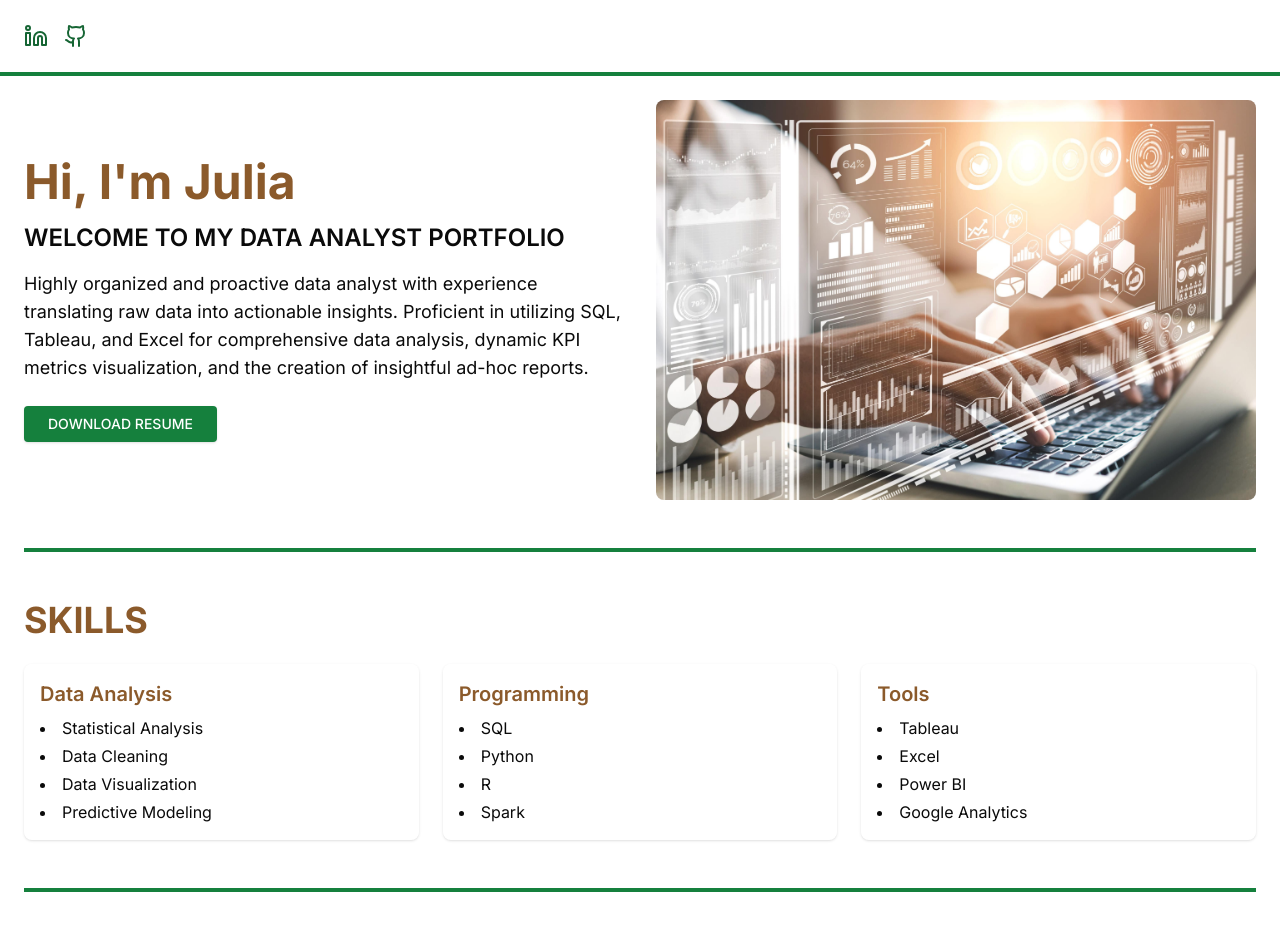
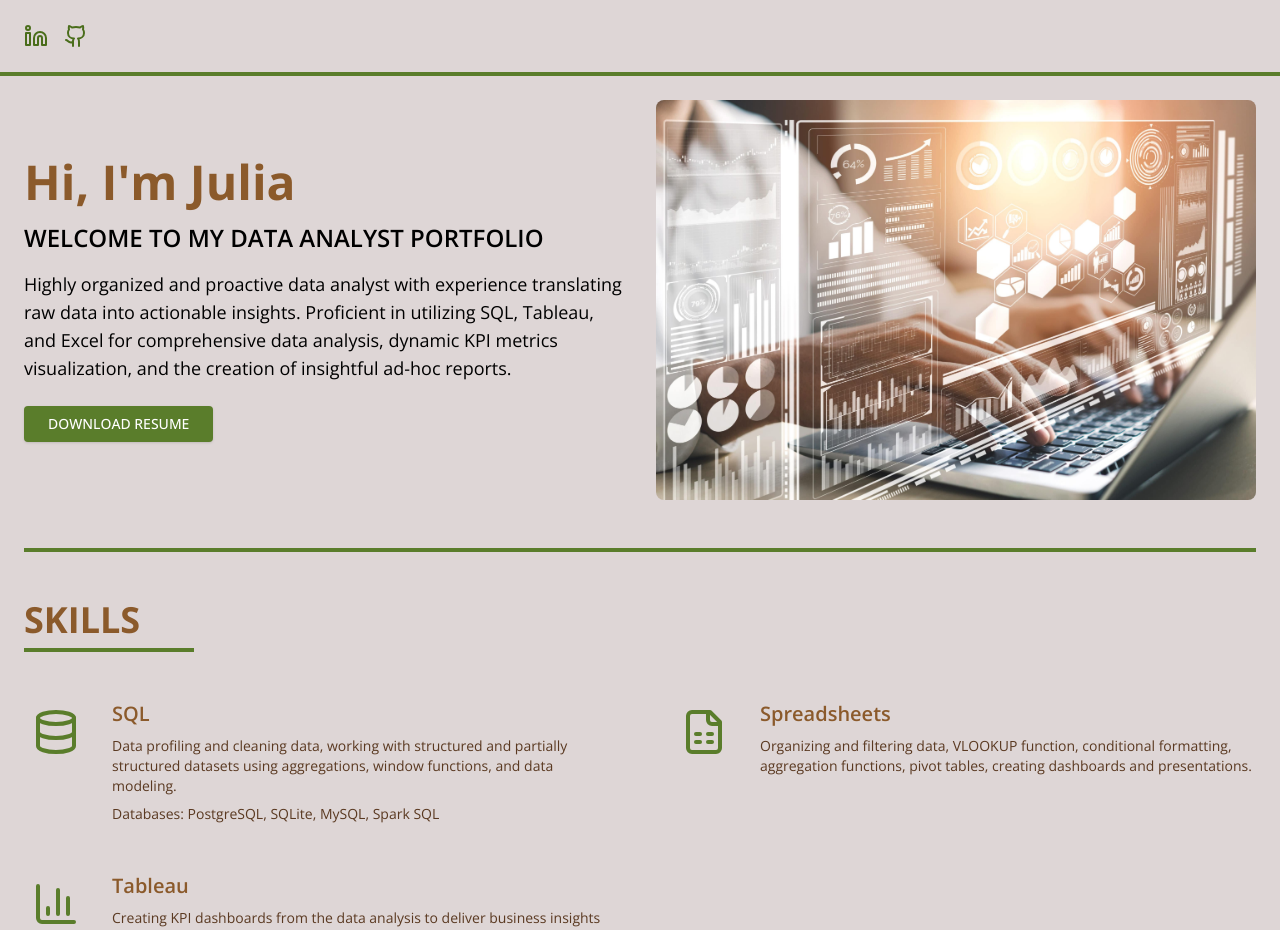
Before and after one commit to jnsoumya/my_portfolio, a Next.js app: page / in a window 1280 px wide. Shown: the top 930 px of the page. Built offline with nearby package versions, Linux system fonts and the light colour scheme.

Commit message:
theme and section setup for default ui

```diff
--- a/src/app/globals.css
+++ b/src/app/globals.css
@@ -111,6 +111,7 @@
   }
 
   body {
-    @apply bg-background text-foreground;
+    background: #DED6D6;
+    /* @apply bg-background text-foreground; */
   }
 }
--- a/src/app/layout.jsx
+++ b/src/app/layout.jsx
@@ -1,9 +1,9 @@
-import { Inter } from "next/font/google";
+import { Open_Sans } from "next/font/google";
 import "./globals.css";
 import { SidebarProvider } from "@/components/ui/sidebar";
 // import { ThemeProvider } from "@/components/theme-provider";
 
-const inter = Inter({ subsets: ["latin"] });
+const inter = Open_Sans({ subsets: ["latin"] });
 
 export const metadata = {
   title: "Data Analyst Portfolio",
--- a/src/components/main-content.jsx
+++ b/src/components/main-content.jsx
@@ -11,11 +11,12 @@ export function MainContent() {
   return (
     <>
       {/* <SidebarInset className="bg-[#E8E1DD] text-[#5A3921]"> */}
+      <div className="max-w-screen-xl mx-auto">
         <header className="flex justify-between items-center p-4 md:p-6">
           {/* <SidebarTrigger>
           <Menu className="h-6 w-6 text-green-800" />
         </SidebarTrigger> */}
-        <div className="flex gap-4">
+          <div className="flex flex-row gap-4">
             <a
               href="https://linkedin.com"
               target="_blank"
@@ -34,6 +35,7 @@ export function MainContent() {
             </a>
           </div>
         </header>
+      </div>
 
       <div className="h-1 w-full bg-green-700"></div>
 
--- a/src/components/skills-section.jsx
+++ b/src/components/skills-section.jsx
@@ -1,45 +1,56 @@
+import { Database, FileSpreadsheet, BarChart3 } from "lucide-react";
+
+const skills = [
+  {
+    title: "SQL",
+    icon: <Database className="h-12 w-12 text-green-700" />,
+    description:
+      "Data profiling and cleaning data, working with structured and partially structured datasets using aggregations, window functions, and data modeling.",
+    additionalInfo: "Databases: PostgreSQL, SQLite, MySQL, Spark SQL",
+  },
+  {
+    title: "Spreadsheets",
+    icon: <FileSpreadsheet className="h-12 w-12 text-green-700" />,
+    description:
+      "Organizing and filtering data, VLOOKUP function, conditional formatting, aggregation functions, pivot tables, creating dashboards and presentations.",
+  },
+  {
+    title: "Tableau",
+    icon: <BarChart3 className="h-12 w-12 text-green-700" />,
+    description:
+      "Creating KPI dashboards from the data analysis to deliver business insights and recommendations to primary stakeholders",
+  },
+];
+
 export function SkillsSection() {
   return (
     <section>
-      <h2 className="text-3xl md:text-4xl font-bold text-[#8B5A2B] mb-6">
+      <h2 className="text-3xl md:text-4xl font-bold text-[#8B5A2B] mb-2">
         SKILLS
       </h2>
+      <div className="h-1 w-[170px] bg-green-700 mb-12"></div>
 
-      {/* Skills content will go here */}
-      <div className="grid grid-cols-1 md:grid-cols-2 lg:grid-cols-3 gap-6">
-        <div className="p-4 bg-white/50 rounded-lg shadow">
-          <h3 className="text-xl font-semibold text-[#8B5A2B] mb-2">
-            Data Analysis
-          </h3>
-          <ul className="list-disc list-inside space-y-1">
-            <li>Statistical Analysis</li>
-            <li>Data Cleaning</li>
-            <li>Data Visualization</li>
-            <li>Predictive Modeling</li>
-          </ul>
-        </div>
+      <div className="grid grid-cols-1 md:grid-cols-2 gap-x-16 gap-y-12">
+        {skills.map((skill, index) => (
+          <div key={index} className="flex gap-6">
+            <div className="relative flex-shrink-0">
+              {/* <div className="absolute inset-0 border border-green-700 rotate-45 transform-gpu"></div> */}
+              <div className="relative flex items-center justify-center h-16 w-16 z-10">
+                {skill.icon}
+              </div>
+            </div>
 
-        <div className="p-4 bg-white/50 rounded-lg shadow">
-          <h3 className="text-xl font-semibold text-[#8B5A2B] mb-2">
-            Programming
-          </h3>
-          <ul className="list-disc list-inside space-y-1">
-            <li>SQL</li>
-            <li>Python</li>
-            <li>R</li>
-            <li>Spark</li>
-          </ul>
-        </div>
-
-        <div className="p-4 bg-white/50 rounded-lg shadow">
-          <h3 className="text-xl font-semibold text-[#8B5A2B] mb-2">Tools</h3>
-          <ul className="list-disc list-inside space-y-1">
-            <li>Tableau</li>
-            <li>Excel</li>
-            <li>Power BI</li>
-            <li>Google Analytics</li>
-          </ul>
-        </div>
+            <div className="flex flex-col">
+              <h3 className="text-xl font-semibold text-[#8B5A2B] mb-2">
+                {skill.title}
+              </h3>
+              <p className="text-sm text-[#5A3921] mb-2">{skill.description}</p>
+              {skill.additionalInfo && (
+                <p className="text-sm text-[#5A3921]">{skill.additionalInfo}</p>
+              )}
+            </div>
+          </div>
+        ))}
       </div>
     </section>
   );
--- a/tailwind.config.js
+++ b/tailwind.config.js
@@ -7,65 +7,77 @@ module.exports = {
     "./src/app/**/*.{js,ts,jsx,tsx,mdx}",
   ],
   theme: {
+    container: {
+      center: true,
+      padding: "2rem",
+      screens: {
+        "2xl": "1400px",
+      },
+    },
     extend: {
       colors: {
-  			background: 'hsl(var(--background))',
-  			foreground: 'hsl(var(--foreground))',
-  			card: {
-  				DEFAULT: 'hsl(var(--card))',
-  				foreground: 'hsl(var(--card-foreground))'
+        border: "hsl(var(--border))",
+        input: "hsl(var(--input))",
+        ring: "hsl(var(--ring))",
+        background: "hsl(var(--background))",
+        foreground: "hsl(var(--foreground))",
+        primary: {
+          DEFAULT: "hsl(var(--primary))",
+          foreground: "hsl(var(--primary-foreground))",
+        },
+        secondary: {
+          DEFAULT: "hsl(var(--secondary))",
+          foreground: "hsl(var(--secondary-foreground))",
+        },
+        destructive: {
+          DEFAULT: "hsl(var(--destructive))",
+          foreground: "hsl(var(--destructive-foreground))",
+        },
+        muted: {
+          DEFAULT: "hsl(var(--muted))",
+          foreground: "hsl(var(--muted-foreground))",
+        },
+        accent: {
+          DEFAULT: "hsl(var(--accent))",
+          foreground: "hsl(var(--accent-foreground))",
         },
         popover: {
-  				DEFAULT: 'hsl(var(--popover))',
-  				foreground: 'hsl(var(--popover-foreground))'
+          DEFAULT: "hsl(var(--popover))",
+          foreground: "hsl(var(--popover-foreground))",
         },
-  			primary: {
-  				DEFAULT: 'hsl(var(--primary))',
-  				foreground: 'hsl(var(--primary-foreground))'
+        card: {
+          DEFAULT: "hsl(var(--card))",
+          foreground: "hsl(var(--card-foreground))",
         },
-  			secondary: {
-  				DEFAULT: 'hsl(var(--secondary))',
-  				foreground: 'hsl(var(--secondary-foreground))'
+        brown: {
+          light: "#8B5A2B",
+          dark: "#5A3921",
         },
-  			muted: {
-  				DEFAULT: 'hsl(var(--muted))',
-  				foreground: 'hsl(var(--muted-foreground))'
+        green: {
+          700: "#5A7D2B",
+          800: "#4A6D1B",
         },
-  			accent: {
-  				DEFAULT: 'hsl(var(--accent))',
-  				foreground: 'hsl(var(--accent-foreground))'
-  			},
-  			destructive: {
-  				DEFAULT: 'hsl(var(--destructive))',
-  				foreground: 'hsl(var(--destructive-foreground))'
-  			},
-  			border: 'hsl(var(--border))',
-  			input: 'hsl(var(--input))',
-  			ring: 'hsl(var(--ring))',
-  			chart: {
-  				'1': 'hsl(var(--chart-1))',
-  				'2': 'hsl(var(--chart-2))',
-  				'3': 'hsl(var(--chart-3))',
-  				'4': 'hsl(var(--chart-4))',
-  				'5': 'hsl(var(--chart-5))'
-  			},
-  			sidebar: {
-  				DEFAULT: 'hsl(var(--sidebar-background))',
-  				foreground: 'hsl(var(--sidebar-foreground))',
-  				primary: 'hsl(var(--sidebar-primary))',
-  				'primary-foreground': 'hsl(var(--sidebar-primary-foreground))',
-  				accent: 'hsl(var(--sidebar-accent))',
-  				'accent-foreground': 'hsl(var(--sidebar-accent-foreground))',
-  				border: 'hsl(var(--sidebar-border))',
-  				ring: 'hsl(var(--sidebar-ring))'
-  			}
       },
       borderRadius: {
-  			lg: 'var(--radius)',
-  			md: 'calc(var(--radius) - 2px)',
-  			sm: 'calc(var(--radius) - 4px)'
-  		}
-  	}
+        lg: "var(--radius)",
+        md: "calc(var(--radius) - 2px)",
+        sm: "calc(var(--radius) - 4px)",
+      },
+      keyframes: {
+        "accordion-down": {
+          from: { height: "0" },
+          to: { height: "var(--radix-accordion-content-height)" },
+        },
+        "accordion-up": {
+          from: { height: "var(--radix-accordion-content-height)" },
+          to: { height: "0" },
+        },
+      },
+      animation: {
+        "accordion-down": "accordion-down 0.2s ease-out",
+        "accordion-up": "accordion-up 0.2s ease-out",
+      },
+    },
   },
   plugins: [require("tailwindcss-animate")],
 };
```
Lines whose indentation alone changed are shown as unchanged.
